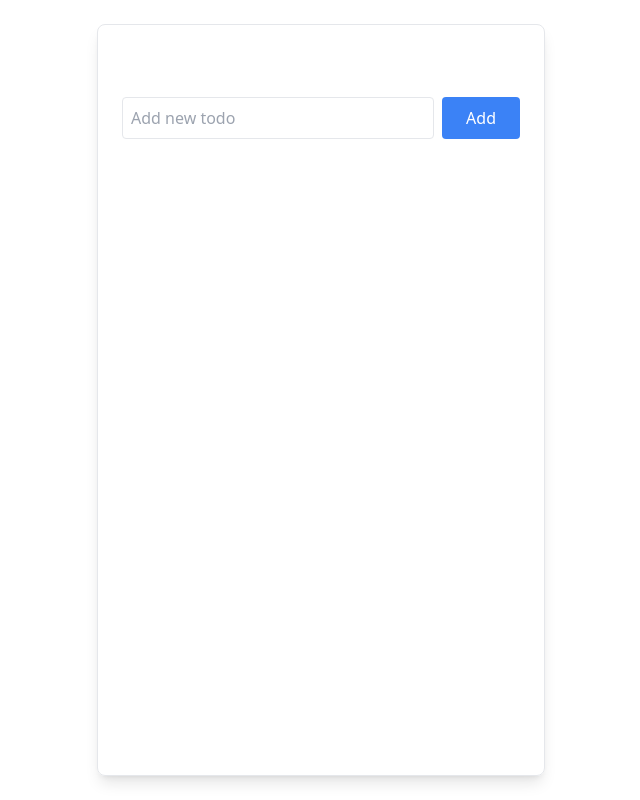
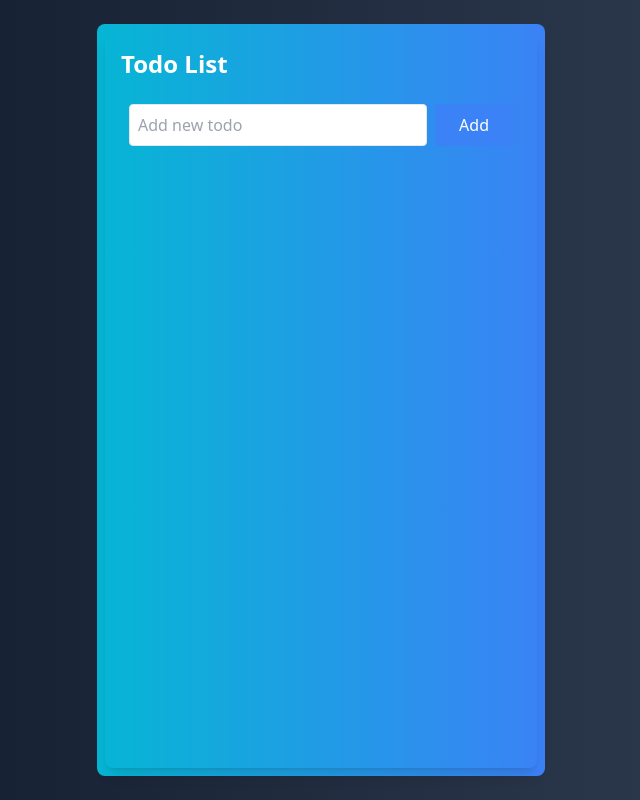
Before and after one commit to chrislanejones/Zustand-Setup, a React (Vite) app: page / in a window 1280 px wide. Shown: the whole page, without its empty margins (319-959 px from the left). Built offline with nearby package versions, Linux system fonts and the light colour scheme.

Commit message:
Zustand Todo App - Added Background and Border with Tailwind

```diff
--- a/src/App.jsx
+++ b/src/App.jsx
@@ -5,12 +5,14 @@ import TodoList from "./componates/TodoList";
 function App() {
   return (
     <>
-      <main className="dark:bg-slate-700">
+      <main className="bg-gradient-to-r from-slate-900 to-slate-700">
         <div className="container mx-auto max-w-md h-screen py-6">
-          <div className="flex flex-col p-4 border rounded-lg shadow-lg h-full dark:bg-slate-800">
-            <h1 className="text-2xl font-bold mb-4 text-white">Todo List</h1>
-            <AddTodoForm />
-            <TodoList />
+          <div className="h-full rounded-lg bg-gradient-to-r from-cyan-500 to-blue-500 p-2">
+            <div className="flex flex-col p-4 rounded-lg shadow-lg h-full dark:bg-slate-800 ">
+              <h1 className="text-2xl font-bold mb-4 text-white">Todo List</h1>
+              <AddTodoForm />
+              <TodoList />
+            </div>
           </div>
         </div>
       </main>
```
